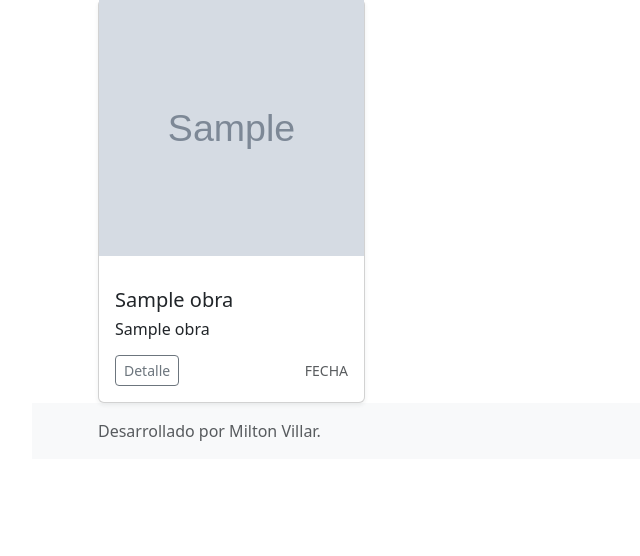
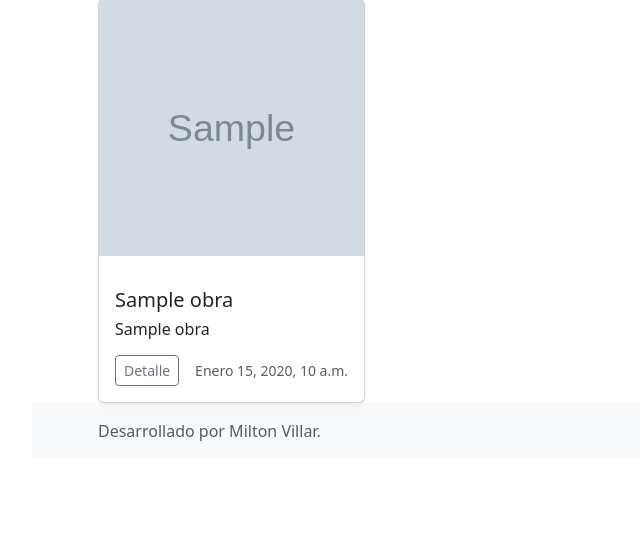
Before and after one commit to milton0989/ProyectoFinal, a Django app: page /obra/list in a window 1280 px wide. Shown: the part 147-703 px from the top of the page, without its empty margins (0-640 px from the left). Run offline with Django 3.2, Linux system fonts and the light colour scheme; tables that the repository leaves empty hold one stand-in row (values such as "Sample post"); grey boxes marked "Sample" are stand-in pictures; some libraries are stand-ins or nearby versions.

Commit message:
se añadio fecha a model 'Obra'

```diff
--- a/obras/models.py
+++ b/obras/models.py
@@ -9,6 +9,7 @@ class Obra(models.Model):
     descripcion = models.TextField(verbose_name='Descripción')
     imagen = models.ImageField(upload_to="obras", null=True, blank=True, verbose_name='Imagen')
     autor = models.ForeignKey(to=User, on_delete=models.CASCADE, related_name="autor", verbose_name='Autor' )
+    fecha = models.DateTimeField()
 
     @property
     def image_url(self):
--- a/obras/templates/obras/obra_detail.html
+++ b/obras/templates/obras/obra_detail.html
@@ -13,7 +13,7 @@
             <h1 class="display-5 fw-bold lh-1 mb-3">{{ obra.titulo }}</h1>
             <h4>{{ obra.subtitulo }}</h4>
             <p class="lead">{{obra.descripcion}}</p>
-            <p class="lead">FECHA:</p>
+            <p class="lead">{{obra.fecha}}</p>
             </div>
           </div>
           {% if user.is_authenticated and user.id == obra.autor.id %}
--- a/obras/templates/obras/obra_list.html
+++ b/obras/templates/obras/obra_list.html
@@ -27,7 +27,7 @@
                       <div class="btn-group">
                         <a type="button" class="btn btn-sm btn-outline-secondary" href="{% url 'obra-detalle' obra.id %}">Detalle</a>
                       </div>
-                      <small class="text-muted">FECHA</small>
+                      <small class="text-muted">{{obra.fecha}}</small>
                     </div>
                   </div>
                 </div>
```
Also changed, not shown: db_bk.sqlite3 (added), media/obras/502480_4848_Beazn7L.jpeg (added), obras/migrations/0006_alter_obra_autor_alter_obra_descripcion_and_more.py (added), obras/migrations/0007_obra_fecha.py (added), obras/migrations/0008_alter_obra_fecha.py (added).
